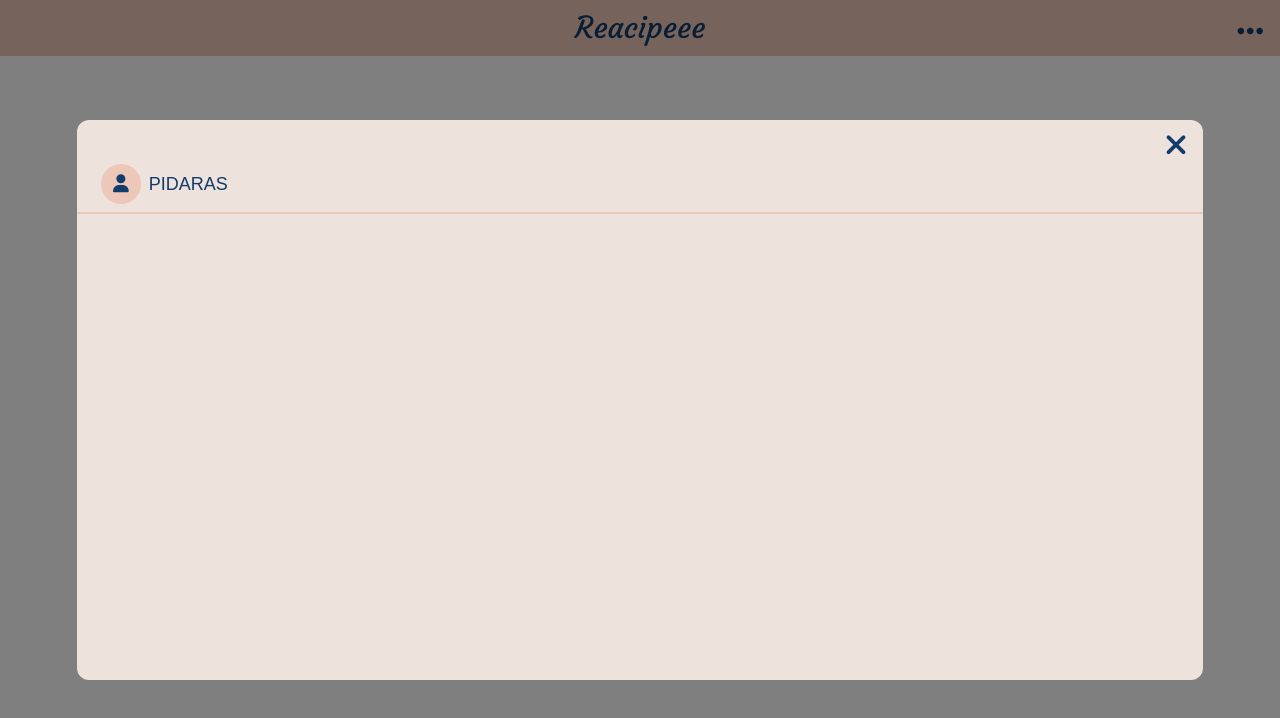
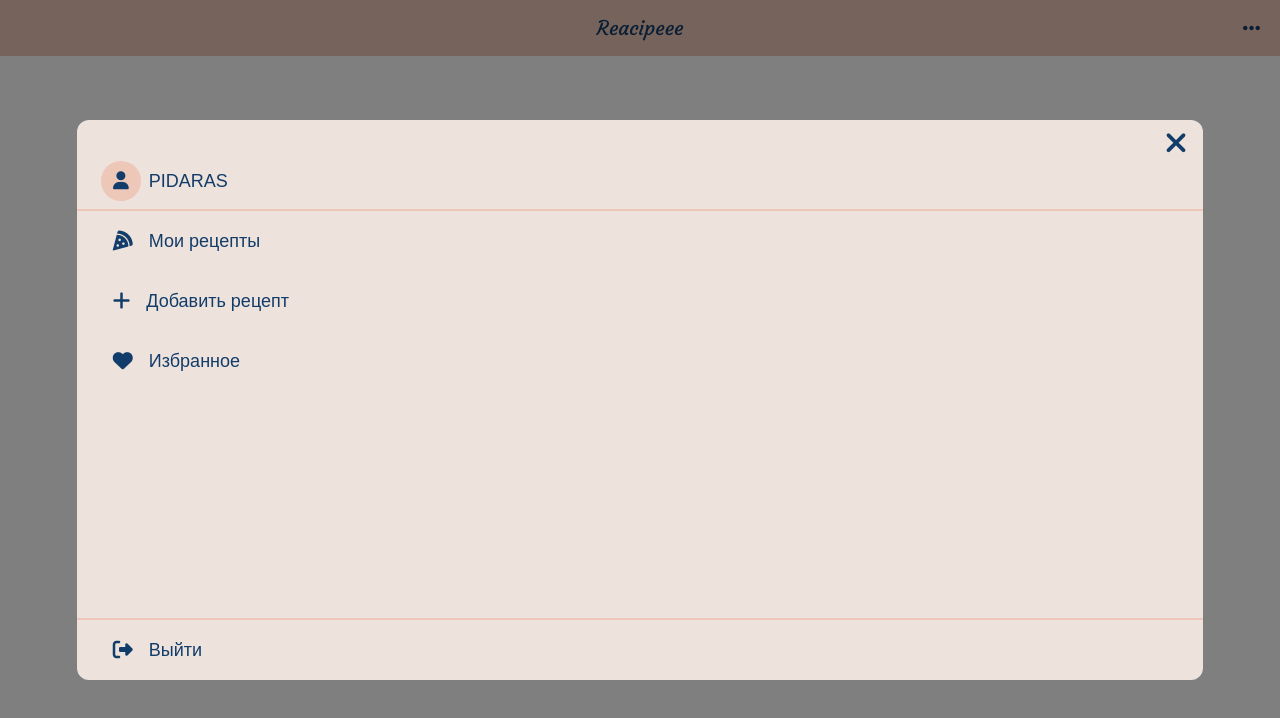
Before and after one commit to probaty/recipeee, a Next.js app: page / in a window 1280 px wide. Both pictures are taken after a click on the button 1250 px from the left and 28 px from the top of the page. Shown: the top 718 px of the page. Built offline with nearby package versions, Linux system fonts and the light colour scheme; a web font is replaced by a local one.

Commit message:
complite menu

```diff
--- a/components/Header/Header.module.css
+++ b/components/Header/Header.module.css
@@ -1,9 +1,10 @@
 @layer components {
   .header {
-    @apply sticky h-14 flex items-center bg-bone text-primary text-3xl justify-center;
+    @apply sticky h-14 flex items-center bg-bone text-primary text-xl justify-center;
     font-family: "Courgette", cursive;
   }
   .menu {
     @apply h-7 w-7 absolute right-4 outline-none;
+    @apply outline-none;
   }
 }
--- a/components/Header/Header.tsx
+++ b/components/Header/Header.tsx
@@ -1,5 +1,4 @@
 import styles from "./Header.module.css";
-import Image from "next/image";
 import { useState } from "react";
 import { Menu } from "../Menu/Menu";
 
--- a/components/Menu/Menu.module.css
+++ b/components/Menu/Menu.module.css
@@ -1,6 +1,6 @@
 @layer components {
   .menu {
-    @apply bg-white rounded-xl mx-auto fixed overflow-scroll;
+    @apply bg-white rounded-xl mx-auto absolute;
     width: 88vw;
     top: 15vh;
     right: 6vw;
@@ -14,13 +14,14 @@
   .close {
     @apply flex justify-end items-center mt-2 w-full pr-4;
   }
-  .button {
-    @apply outline-none;
-    -webkit-tap-highlight-color: rgba(255, 255, 255, 0);
-    -webkit-tap-highlight-color: transparent;
-  }
   .imageField {
     @apply mr-2 p-1 rounded-full inline-flex items-center justify-center bg-bone w-10 h-10;
+  }
+  .links {
+    @apply flex flex-col;
+  }
+  .logout {
+    @apply border-t-2 border-bone absolute bottom-0 w-full;
   }
 }
 
--- a/components/Menu/Menu.tsx
+++ b/components/Menu/Menu.tsx
@@ -1,5 +1,6 @@
 import styles from "./Menu.module.css";
 import cn from "classnames";
+import { MenuButton } from "../MenuButton/MenuButton";
 
 interface MenuProps {
   userName: string;
@@ -31,8 +32,8 @@ export function Menu({
         }}
       ></div>
       <div
-        // className={cn(styles.menu, { [styles.menuClose]: closing === true })}
-        className={`${styles.menu} ${closing ? styles.menuClose : ""}`}
+        className={cn(styles.menu, { [styles.menuClose]: closing === true })}
+        // className={`${styles.menu} ${closing ? styles.menuClose : ""}`}
       >
         <div className={styles.close}>
           <button
@@ -40,7 +41,6 @@ export function Menu({
               e.stopPropagation();
               changeVisibility(false);
             }}
-            className={styles.button}
           >
             <i className="fas fa-times text-3xl"></i>
           </button>
@@ -52,6 +52,18 @@ export function Menu({
           </div>
           <div className={styles.userName}>{userName}</div>
         </div>
+        <div className={styles.links}>
+          <MenuButton
+            href="/"
+            content="Мои рецепты"
+            icon="fas fa-pizza-slice"
+          />
+          <MenuButton href="/" content="Добавить рецепт" icon="fas fa-plus" />
+          <MenuButton href="/" content="Избранное" icon="fas fa-heart" />
+        </div>
+        <div className={styles.logout}>
+          <MenuButton href="/" content="Выйти" icon="fas fa-sign-out-alt" />
+        </div>
       </div>
     </>
   );
--- /dev/null
+++ b/components/MenuButton/MenuButton.module.css
@@ -0,0 +1,8 @@
+@layer components {
+  .link {
+    @apply text-lg text-primary inline-flex items-center pl-9 py-4 w-full;
+  }
+  .icon {
+    @apply text-xl mr-4;
+  }
+}
--- /dev/null
+++ b/components/MenuButton/MenuButton.tsx
@@ -0,0 +1,20 @@
+import classNames from "classnames";
+import Link from "next/link";
+import styles from "./MenuButton.module.css";
+
+interface MenuButton {
+  href: string;
+  content: string;
+  icon: string;
+}
+
+export function MenuButton({ href, content, icon }: MenuButton) {
+  return (
+    <Link href={href} passHref>
+      <div className={styles.link}>
+        <i className={classNames(icon, styles.icon)}></i>
+        <p>{content}</p>
+      </div>
+    </Link>
+  );
+}
--- a/styles/globals.css
+++ b/styles/globals.css
@@ -14,3 +14,8 @@ body {
 * {
   box-sizing: border-box;
 }
+
+button {
+  -webkit-tap-highlight-color: rgba(255, 255, 255, 0);
+  -webkit-tap-highlight-color: transparent;
+}
```
